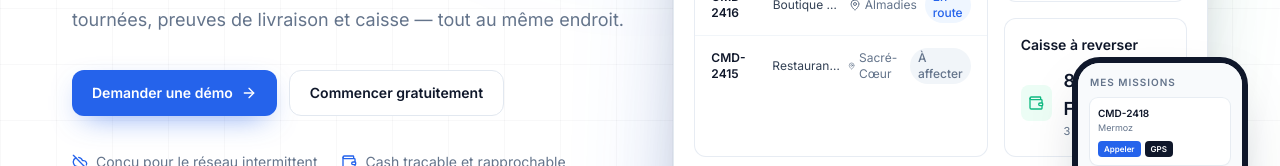
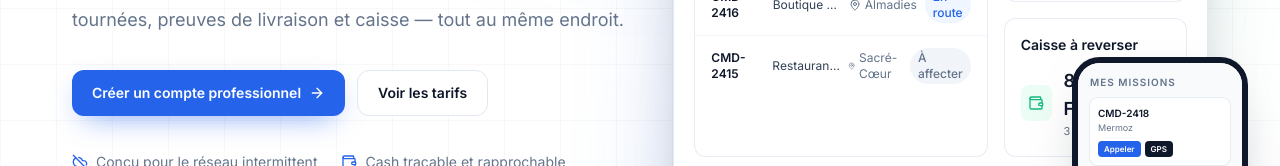
Before and after one commit to aydiarra-star/Jotoliko, a Next.js app: page / in a window 1280 px wide. Shown: the part 561-727 px from the top of the page. Built offline with nearby package versions, Linux system fonts and the light colour scheme; no server answers.

Commit message:
feat(auth): make professional signup the primary homepage action

```diff
--- a/app/page.tsx
+++ b/app/page.tsx
@@ -46,11 +46,11 @@ export default function HomePage() {
             </Reveal>
             <Reveal delay={0.18}>
               <div className="mt-9 flex flex-wrap gap-3">
-                <Link href="/demo" className="btn-primary">
-                  Demander une démo <ArrowRight className="h-4 w-4" />
+                <Link href="/inscription" className="btn-primary">
+                  Créer un compte professionnel <ArrowRight className="h-4 w-4" />
                 </Link>
                 <Link href="/tarifs" className="btn-ghost">
-                  Commencer gratuitement
+                  Voir les tarifs
                 </Link>
               </div>
             </Reveal>
```
